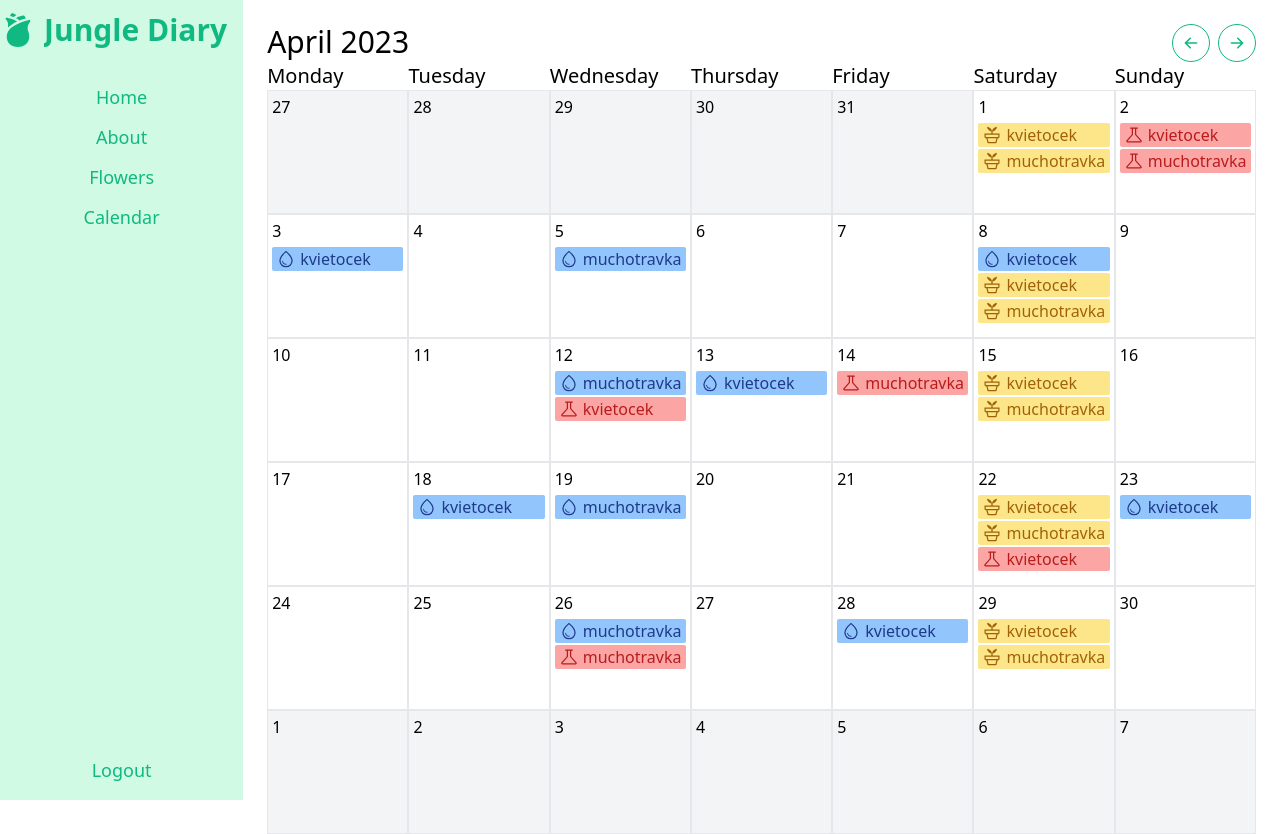
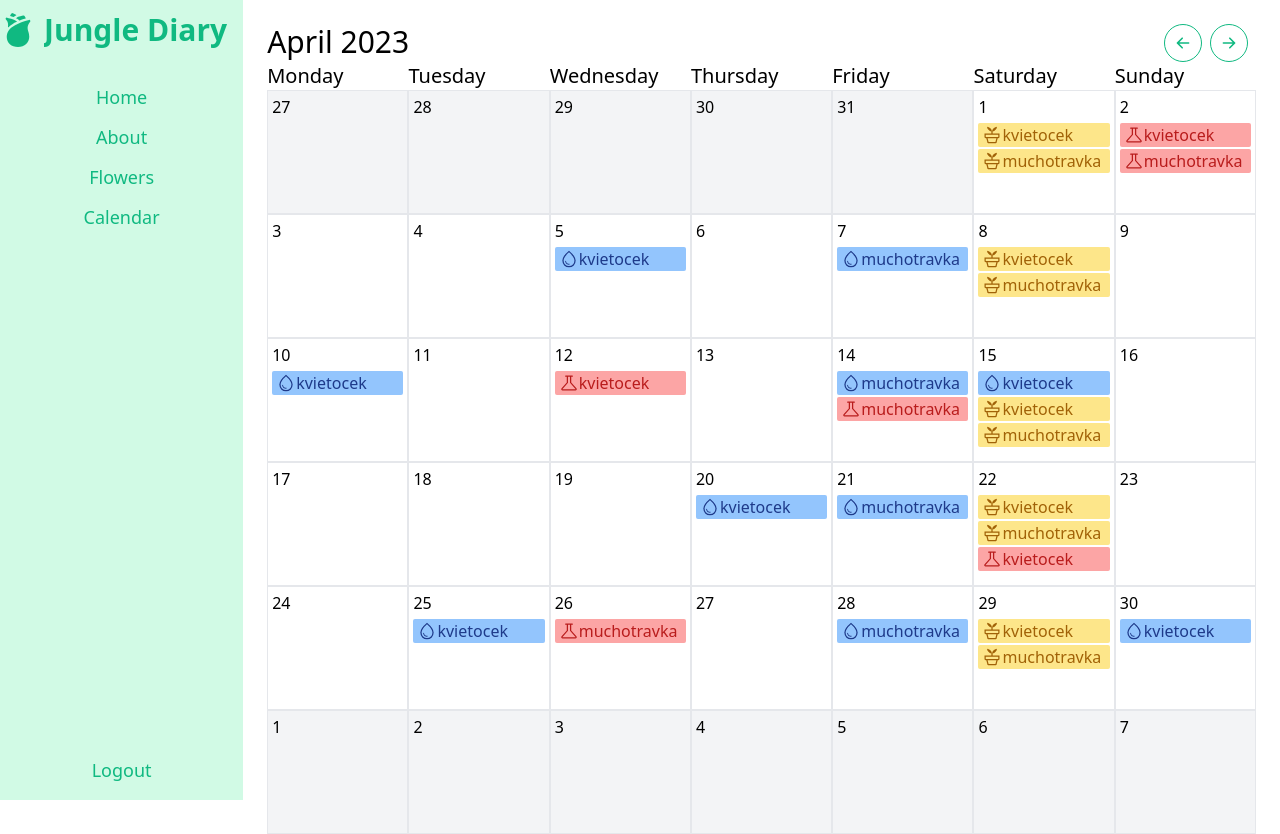
Before and after one commit to IvanKiral/PA200-jungle-diary, a React (Vite) app: page /calendar in a window 1280 px wide. Built offline with nearby package versions, Linux system fonts and the light colour scheme; no server answers; sample sign-in values are in the browser's storage.

Commit message:
Refactor calendar

```diff
--- a/src/components/Calendar.tsx
+++ b/src/components/Calendar.tsx
@@ -1,5 +1,5 @@
 import { Dayjs } from 'dayjs';
-import { FC } from 'react';
+import { FC, ReactElement } from 'react';
 
 import { months, daysInWeek } from '../utils/dateUtils';
 
@@ -29,42 +29,74 @@ export const Calendar: FC<CalendarProps> = ({
 	nextMonthDays,
 	selectedDate,
 	setSelectedDate
-}) => (
+}) => {
+	const renderDisabledCalendarWindow = (day: number, month: number) => (
+		<div
+			key={`${month}-${day}`}
+			className="border min-h-[124px] p-1 bg-gray-100 cursor-not-allowed"
+		>
+			<p>{day}</p>
+		</div>
+	);
+
+	const renderRoundButton = (onClick: () => void, icon: ReactElement) => (
+		<button
+			type="button"
+			onClick={onClick}
+			className="text-emerald-500 border border-emerald-500 hover:bg-emerald-500 hover:text-white font-medium rounded-full text-sm p-2.5 text-center inline-flex items-center me-2"
+		>
+			{icon}
+		</button>
+	);
+
+	const renderRemainder = (
+		plantName: string,
+		day: string,
+		backGroundColor: string,
+		textColor: string,
+		icon: ReactElement
+	) => (
+		<div
+			key={`water-${day}-${plantName}`}
+			className={`${backGroundColor} ${textColor} rounded-sm mb-[2px] truncate ps-1 flex flex-row items-center gap-1"`}
+		>
+			{icon}
+			{plantName}
+		</div>
+	);
+
+	return (
 		<div className="max-h-min verflow-x-scroll w-full">
 			<div className="flex flex-row w-full">
 				<h1 className="text-3xl">{`${
 					months[selectedDate.month()]
 				} ${selectedDate.year()}`}</h1>
+
 				<div className="grow" />
-			<button
-				type="button"
-				onClick={() => setSelectedDate(selectedDate.subtract(1, 'month'))}
-				className="text-emerald-500 border border-emerald-500 hover:bg-emerald-500 hover:text-white font-medium rounded-full text-sm p-2.5 text-center inline-flex items-center me-2"
-			>
+				{renderRoundButton(
+					() => setSelectedDate(selectedDate.subtract(1, 'month')),
 					<ArrowIcon className="w-4 h-4 rotate-180" />
-			</button>
-			<button
-				type="button"
-				onClick={() => setSelectedDate(selectedDate.add(1, 'month'))}
-				className="text-emerald-500 border border-emerald-500 hover:bg-emerald-500 hover:text-white font-medium rounded-full text-sm p-2.5 text-center inline-flex items-center"
-			>
+				)}
+				{renderRoundButton(
+					() => setSelectedDate(selectedDate.add(1, 'month')),
 					<ArrowIcon className="w-4 h-4" />
-			</button>
+				)}
 			</div>
+
 			<div className="grid grid-cols-[repeat(7,150px)] md:grid-cols-7 o min-w-fit auto-cols-auto">
 				{daysInWeek.map(day => (
 					<p key={day} className="text-xl">
 						{day}
 					</p>
 				))}
-			{previousMonthDays.map(i => (
-				<div
-					key={`${selectedDate.subtract(1, 'month').month()}-${i}`}
-					className="border min-h-[124px] p-1 bg-gray-100 cursor-not-allowed"
-				>
-					<p>{i}</p>
-				</div>
-			))}
+
+				{previousMonthDays.map(day =>
+					renderDisabledCalendarWindow(
+						day,
+						selectedDate.subtract(1, 'month').month()
+					)
+				)}
+
 				{Object.entries(currentMonthDays).map(([day, tasks]) => (
 					<div
 						key={`${selectedDate.month()}-${day}`}
@@ -73,45 +105,46 @@ export const Calendar: FC<CalendarProps> = ({
 						<div className="w-full">
 							<p>{day}</p>
 						</div>
+
 						<div className="pt-1">
-						{tasks.water.map(task => (
-							<div
-								key={`water-${day}-${task}`}
-								className="bg-blue-300 rounded-sm mb-[2px] text-blue-900 truncate ps-1 flex flex-row items-center gap-1"
-							>
+							{tasks.water.map(plantName =>
+								renderRemainder(
+									plantName,
+									day,
+									'bg-blue-300',
+									'text-blue-900',
 									<WaterIcon className="w-5 h-5 fill-blue-900" />
-								{task}
-							</div>
-						))}
-						{tasks.repot.map(task => (
-							<div
-								key={`repot-${day}-${task}`}
-								className="bg-amber-200 rounded-sm mb-[2px] text-yellow-700 truncate ps-1 flex flex-row items-center gap-1"
-							>
+								)
+							)}
+							{tasks.repot.map(plantName =>
+								renderRemainder(
+									plantName,
+									day,
+									'bg-amber-200',
+									'text-yellow-700',
 									<PlantPotIcon className="w-5 h-5 fill-yellow-700" />
-								{task}
-							</div>
-						))}
-						{tasks.fertilize.map(task => (
-							<div
-								key={`fertilize-${day}-${task}`}
-								className="bg-red-300 rounded-sm mb-[2px] text-red-700 truncate ps-1 flex flex-row items-center gap-1"
-							>
+								)
+							)}
+							{tasks.fertilize.map(plantName =>
+								renderRemainder(
+									plantName,
+									day,
+									'bg-red-300',
+									'text-red-700',
 									<FertilizeIcon className="w-5 h-5 fill-red-700" />
-								{task}
-							</div>
-						))}
+								)
+							)}
 						</div>
 					</div>
 				))}
-			{nextMonthDays.map(i => (
-				<div
-					key={`${selectedDate.add(1, 'month').month()}-${i}`}
-					className="border min-h-[124px] p-1 bg-gray-100 cursor-not-allowed"
-				>
-					<p>{i}</p>
-				</div>
-			))}
+
+				{nextMonthDays.map(day =>
+					renderDisabledCalendarWindow(
+						day,
+						selectedDate.add(1, 'month').month()
+					)
+				)}
 			</div>
 		</div>
 	);
+};
--- a/src/fakeData/FakePlants.ts
+++ b/src/fakeData/FakePlants.ts
@@ -11,7 +11,7 @@ export type PlantType = {
 export const examplePlants: PlantType[] = [
 	{
 		name: 'kvietocek',
-		nextWater: '2023-05-03',
+		nextWater: '2023-05-05',
 		waterInterval: 5,
 		nextRepot: '2023-05-06',
 		repotInterval: 7,
@@ -20,7 +20,7 @@ export const examplePlants: PlantType[] = [
 	},
 	{
 		name: 'muchotravka',
-		nextWater: '2023-05-03',
+		nextWater: '2023-05-05',
 		waterInterval: 7,
 		nextRepot: '2023-05-06',
 		repotInterval: 7,
```
Lines whose indentation alone changed are shown as unchanged.
